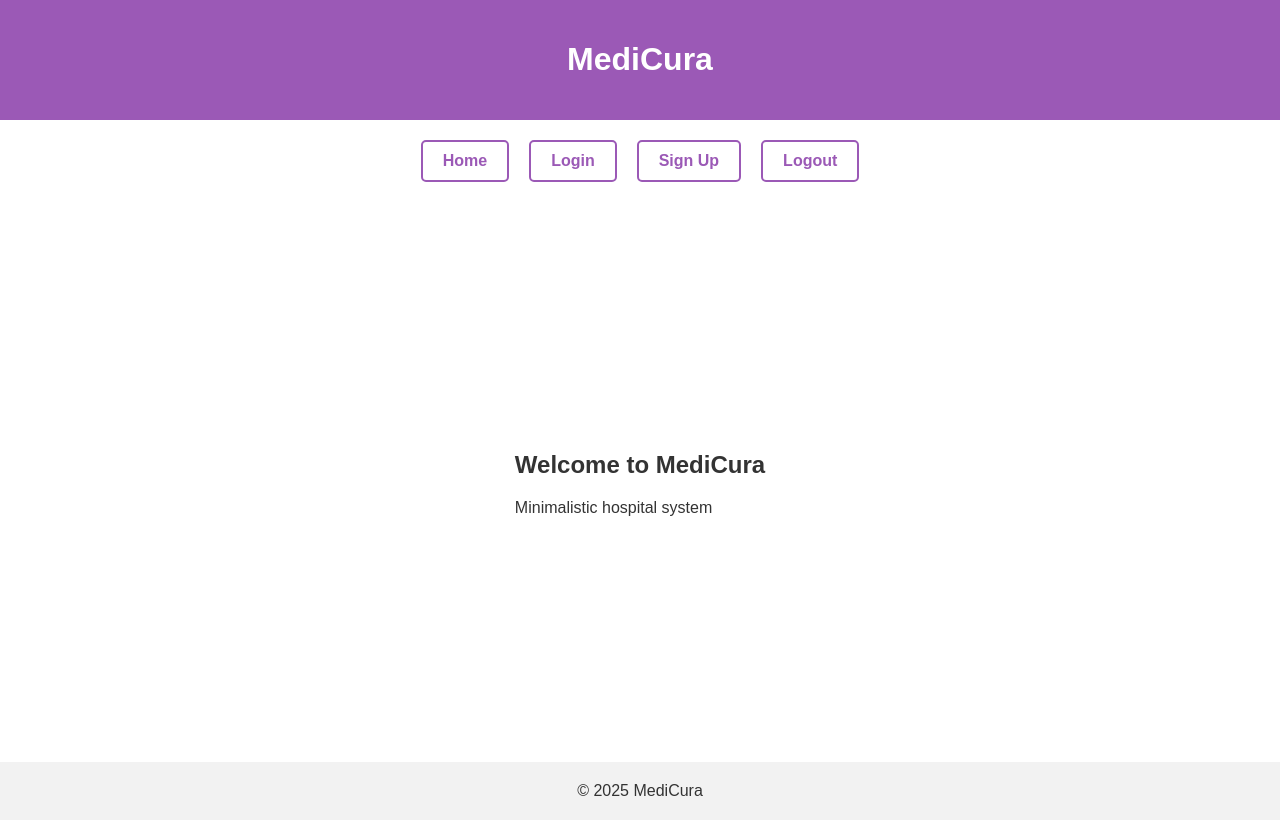
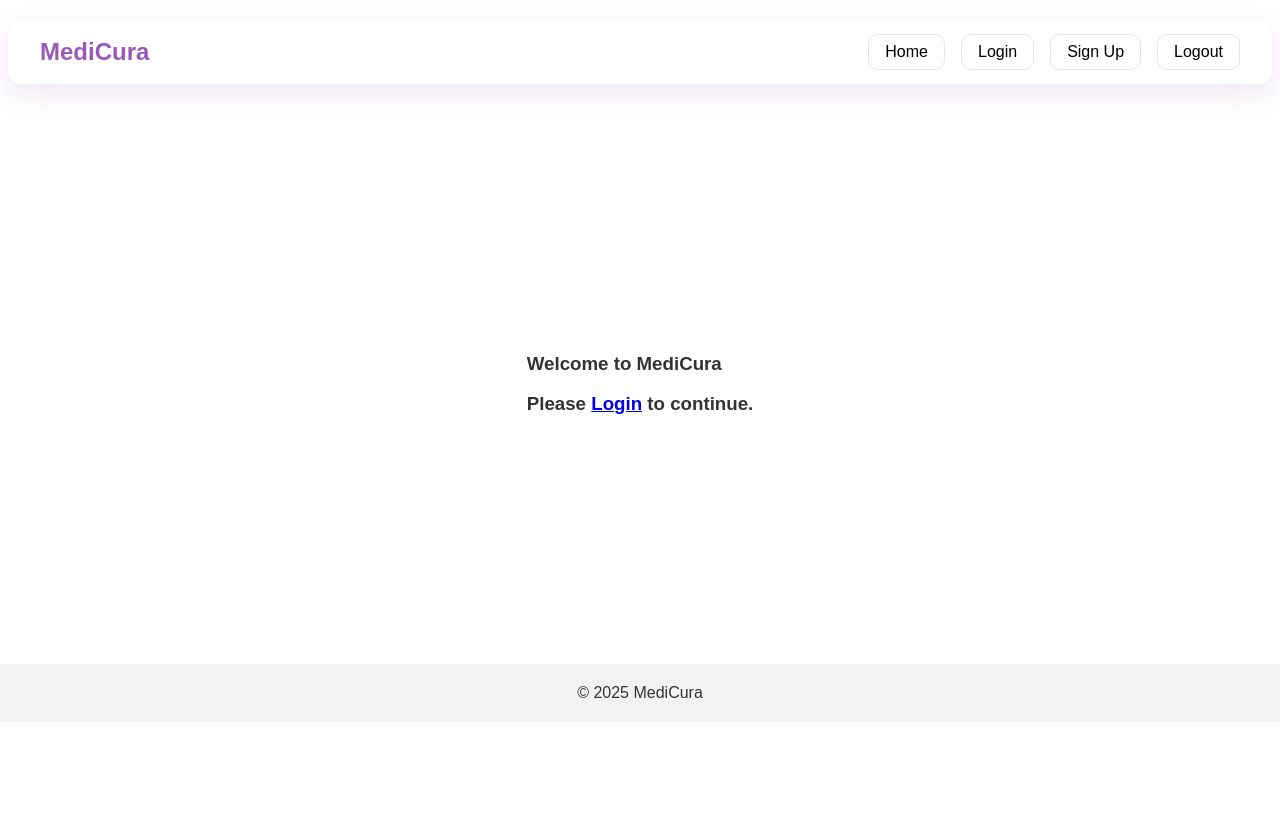
Before and after one commit to Zubaer-Habib-Sayham/MediCura, a React (Create React App) app in the folder frontend/: page / in a window 1280 px wide. Built offline with nearby package versions, Linux system fonts and the light colour scheme.

Commit message:
CSS and Home Page changes

```diff
--- a/frontend/src/pages/Home.js
+++ b/frontend/src/pages/Home.js
@@ -4,8 +4,8 @@ import { Link } from 'react-router-dom';
 function Home() {
     return (
         <>
-        <header><h1>MediCura</h1></header>
         <nav>
+            <div class="logo">MediCura</div>
             <Link to="/">Home</Link>
             <Link to="/login">Login</Link>
             <Link to="/signup">Sign Up</Link>
@@ -13,8 +13,8 @@ function Home() {
         </nav>
         <main>
             <div>
-                <h2>Welcome to MediCura</h2>
-                <p>Minimalistic hospital system</p>
+                <h3>Welcome to MediCura</h3>
+                <h3>Please <Link to="/login">Login</Link> to continue.</h3>
             </div>
         </main>
         <footer>&copy; 2025 MediCura</footer>
--- a/frontend/src/styles.css
+++ b/frontend/src/styles.css
@@ -1,11 +1,58 @@
 body { margin:0; font-family:sans-serif; background:white; color:#333; }
 header { background:#9b59b6; color:white; text-align:center; padding:20px; }
-nav { display:flex; justify-content:center; gap:20px; margin:20px 0; }
-nav a { color:#9b59b6; font-weight:bold; padding:10px 20px; border:2px solid #9b59b6; border-radius:5px; text-decoration:none; }
-nav a:hover { background:#9b59b6; color:white; }
+nav {
+  max-width: 1200px;
+  margin: 20px auto;        /* space from top */
+  padding: 14px 32px;
+
+  display: flex;
+  align-items: center;
+
+  background: white;
+  border-radius: 14px;
+
+  box-shadow: 0 10px 30px rgba(155, 89, 182, 0.15);
+  position: sticky;
+  top: 20px;
+  z-index: 100;
+  backdrop-filter: blur(10px);
+}
+
+nav a {
+  margin-left: 16px;
+  padding: 8px 16px;
+  border-radius: 10px;
+  border: 1px solid #e5e5e5;
+  color: #000000;
+  text-decoration: none;
+  font-weight: 500;
+  transition: 0.2s ease;
+}
+
+nav a:hover {
+  background: #9b59b6;
+  color: white;
+}
+
+.logo { font-size: 24px; font-weight: bold; color: #9b59b6; margin-right: auto; }
 main { display:flex; justify-content:center; align-items:center; min-height:70vh; }
 .form-container { background:#f2f2f2; padding:30px; border-radius:10px; width:300px; box-shadow:0 4px 6px rgba(0,0,0,0.1); }
 .form-container input, .form-container select { width:100%; padding:10px; margin:10px 0; border-radius:5px; border:1px solid #ccc; }
 .form-container button { width:100%; padding:10px; background:#9b59b6; color:white; border:none; border-radius:5px; cursor:pointer; }
 .form-container button:hover { background:#8846a3; }
 footer { text-align:center; padding:20px; background:#f2f2f2; }
+button{
+    margin-left: 16px;
+    padding: 8px 16px;
+    border-radius: 10px;
+    border: 1px solid #e5e5e5;
+    color: #000000;
+    text-decoration: none;
+    font-weight: 500;
+    transition: 0.2s ease;
+}
+
+button:hover{
+    background: #9b59b6;
+    color: white;
+}
```
